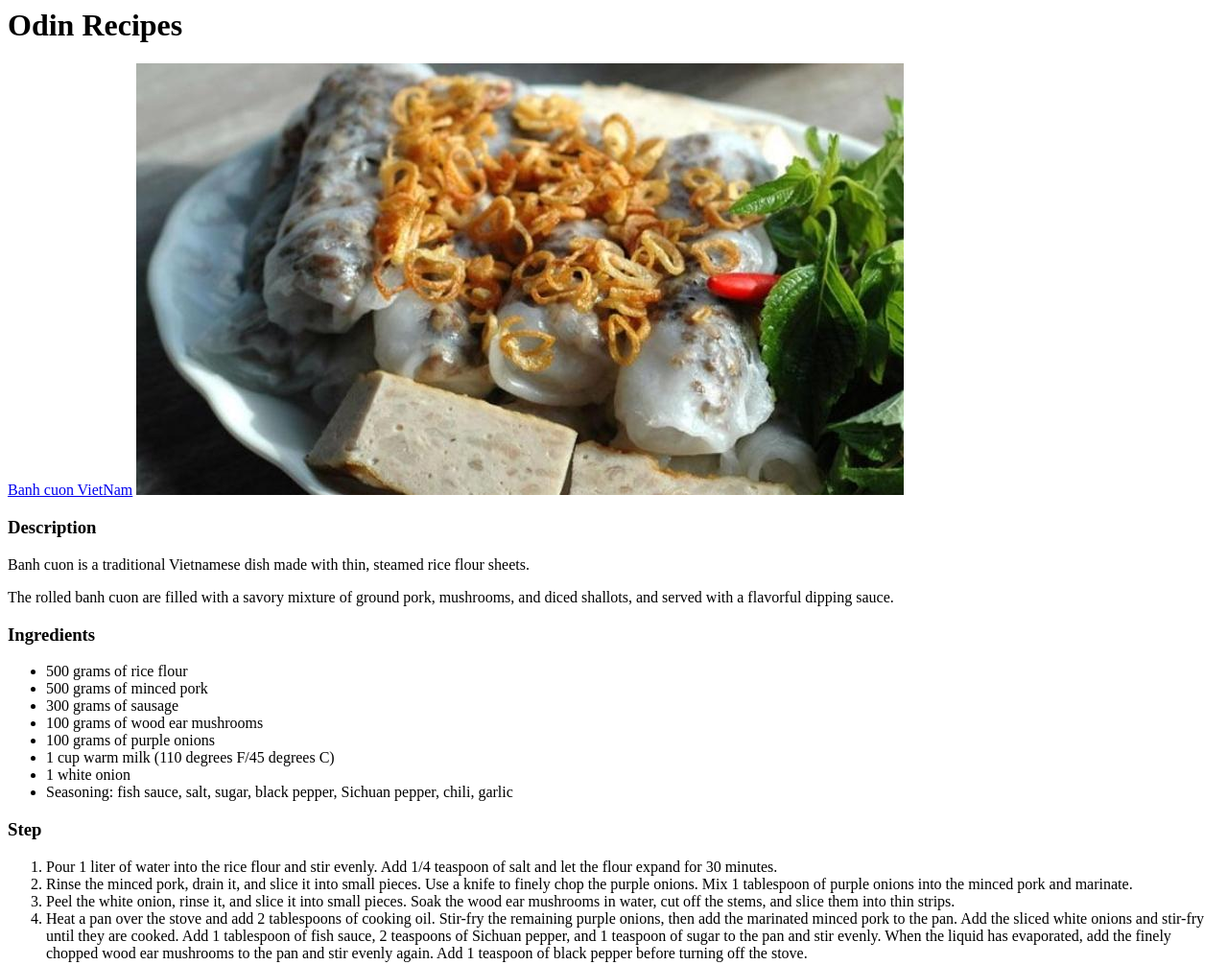
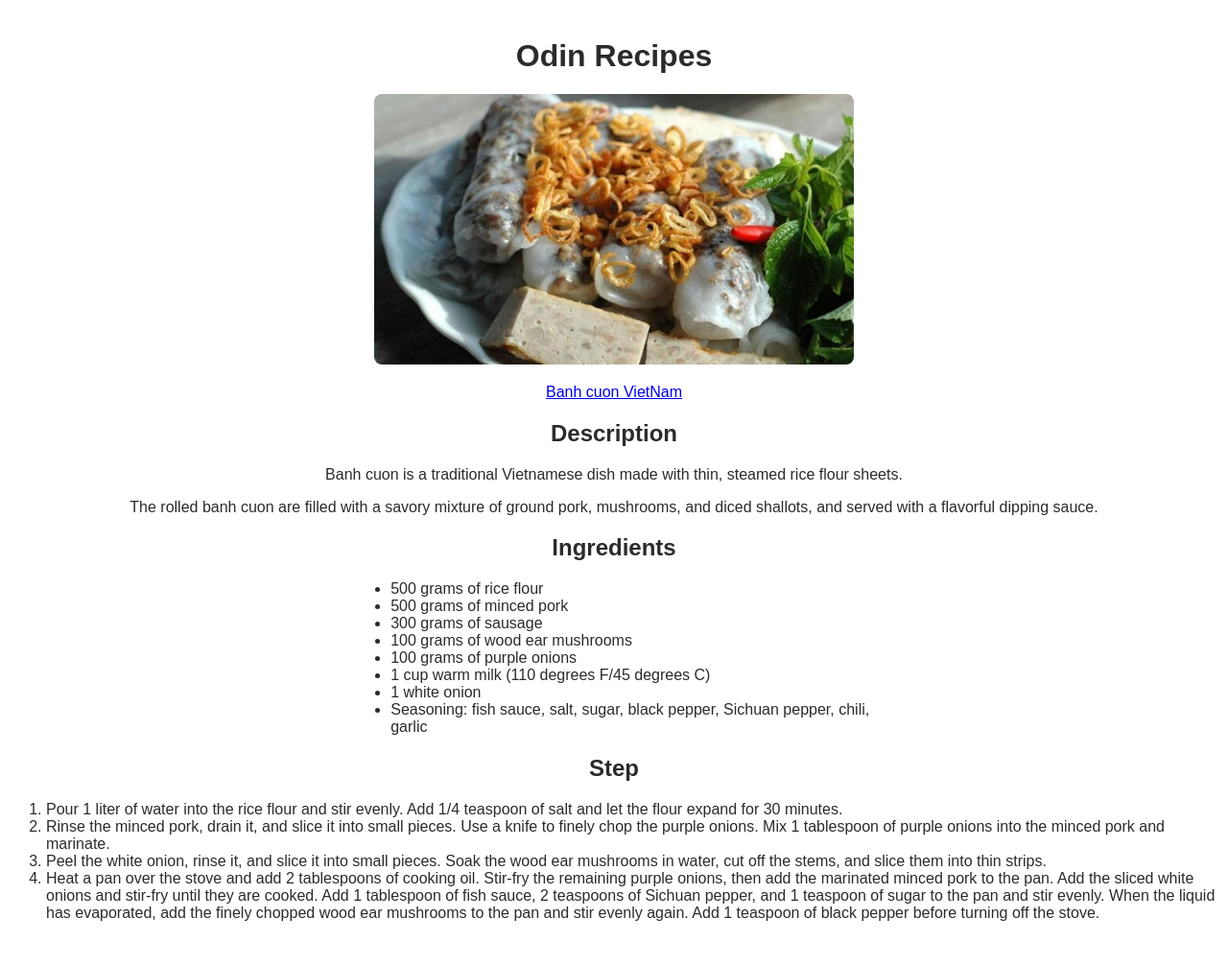
Before and after one commit to echo-TienNguyen/odin-recipe.github.io, a plain HTML site: page index.html in a window 1280 px wide. Shown: the whole page at 96% size. After the commit the page ends 977 px from the top, so only its background shows below. Drawn offline with Linux system fonts and the light colour scheme.

Commit message:
Add Basic CSS and HTML

```diff
--- /dev/null
+++ b/css/styles.css
@@ -0,0 +1,37 @@
+body {
+    font-family: Arial, Helvetica, sans-serif;
+    color: #2B2B2B;
+}
+
+h1 {
+    text-align: center;
+    margin-top: 40px;
+}
+
+.images {
+    border-radius: 8px;
+    display: block;
+    margin: auto;
+    margin-bottom: 20px;
+    width: 500px;
+    height: auto;
+}
+
+.banh-cuon-link {
+    display: block;
+    text-align: center;
+}
+
+.main-point {
+    display: block;
+    text-align: center;
+}
+
+.paragraph-1 {
+    text-align: center;
+}
+
+.ingredients {
+    margin: auto;
+    width: 40%;
+}
--- a/index.html
+++ b/index.html
@@ -3,21 +3,19 @@
     <head >
         <meta charset="UTF-8">
         <title></title>
-        <link rel="stylesheet" href="styles.css">
+        <link rel="stylesheet" href="css/styles.css">
     </head>
     <body>
         <h1>Odin Recipes</h1>
-        <a href="recipes/banhcuon-vietnam.html">Banh cuon VietNam</a>
-        <img src="images/banh-cuon.jpg" alt="Banh Cuon Viet Nam"></img>
-        <h3>Description</h3>
-        <p>Banh cuon is a traditional Vietnamese dish made with thin, steamed rice flour sheets.</p>
-        <p>The rolled banh cuon are filled with a savory mixture of ground pork, mushrooms, and diced shallots, and served with a flavorful dipping sauce.</p>
+        <img class='images'src="images/banh-cuon.jpg" alt="Banh Cuon Viet Nam"></img>
+        <a href="recipes/banhcuon-vietnam.html" class="banh-cuon-link">Banh cuon VietNam</a>
+        <h2 class="main-point">Description</h2>
+        <p class="paragraph-1">Banh cuon is a traditional Vietnamese dish made with thin, steamed rice flour sheets.</p>
+        <p class="paragraph-1">The rolled banh cuon are filled with a savory mixture of ground pork, mushrooms, and diced shallots, and served with a flavorful dipping sauce.</p>
         <!-- Ingredient list -->
-        <h3>Ingredients</h3>
-        <ul>
-            <li>500 grams of rice flour
-
-            </li>
+        <h2 class="main-point">Ingredients</h2>
+        <ul class="ingredients">
+            <li>500 grams of rice flour</li>
             <li>500 grams of minced pork</li>
             <li>300 grams of sausage</li>
             <li>100 grams of wood ear mushrooms</li>
@@ -26,9 +24,9 @@
             <li>1 white onion</li>
             <li>Seasoning: fish sauce, salt, sugar, black pepper, Sichuan pepper, chili, garlic</li>
         </ul>
-        <h3>Step</h3>
+        <h2 class="main-point">Step</h2>
         <!-- Step list -->
-            <ol>
+            <ol class="steps">
                 <li>Pour 1 liter of water into the rice flour and stir evenly. Add 1/4 teaspoon of salt and let the flour expand for 30 minutes.
                     </li>
                 <li>Rinse the minced pork, drain it, and slice it into small pieces. Use a knife to finely chop the purple onions. Mix 1 tablespoon of purple onions into the minced pork and marinate.
```
